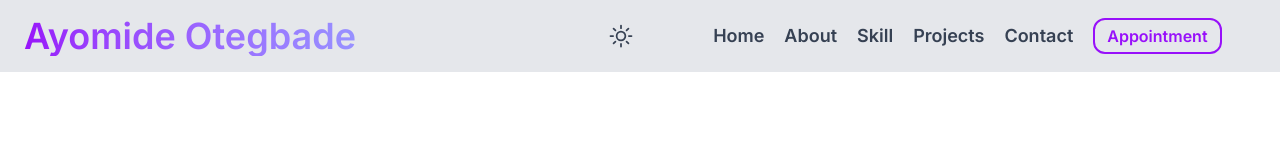
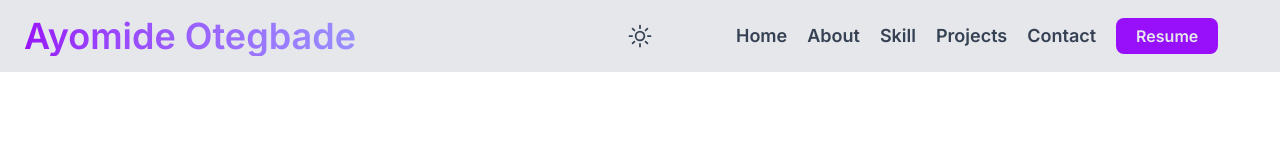
Before and after one commit to webcodeed/My_portfolio, a React (Vite) app: page / in a window 1280 px wide. Shown: the top 160 px of the page. Built offline with nearby package versions, Linux system fonts and the light colour scheme.

Commit message:
adjust resume button Navbar.jsx

```diff
--- a/src/NavBar.jsx
+++ b/src/NavBar.jsx
@@ -90,7 +90,7 @@ function NavBar() {
                     </li>
                 ))}
                 <motion.li
-                    whileHover={{ scale: 1.05 }}
+                    whileHover={{ scale: 1.1 }}
                     whileTap={{ scale: 0.95 }}
                     className="md:p-0 p-2 w-max
                         "
@@ -99,15 +99,15 @@ function NavBar() {
                         href="http://google.com"
                         target="_blank"
                         rel="noopener noreferrer"
-                        className={` px-3 py-1.5 border-2 text-md font-semibold rounded-xl
+                        className={` px-5 py-2 text-md font-semibold rounded-lg
                                     ${
                                         isDark
-                                            ? "text-gray-200 bg-purple-600"
-                                            : "bg-gray-200 text-purple-600"
+                                            ? "text-gray-700 bg-blue-400"
+                                            : "bg-purple-600 text-gray-200"
                                     }
                                 `}
                     >
-                        Appointment
+                        Resume
                     </a>
                 </motion.li>
             </ul>
```
